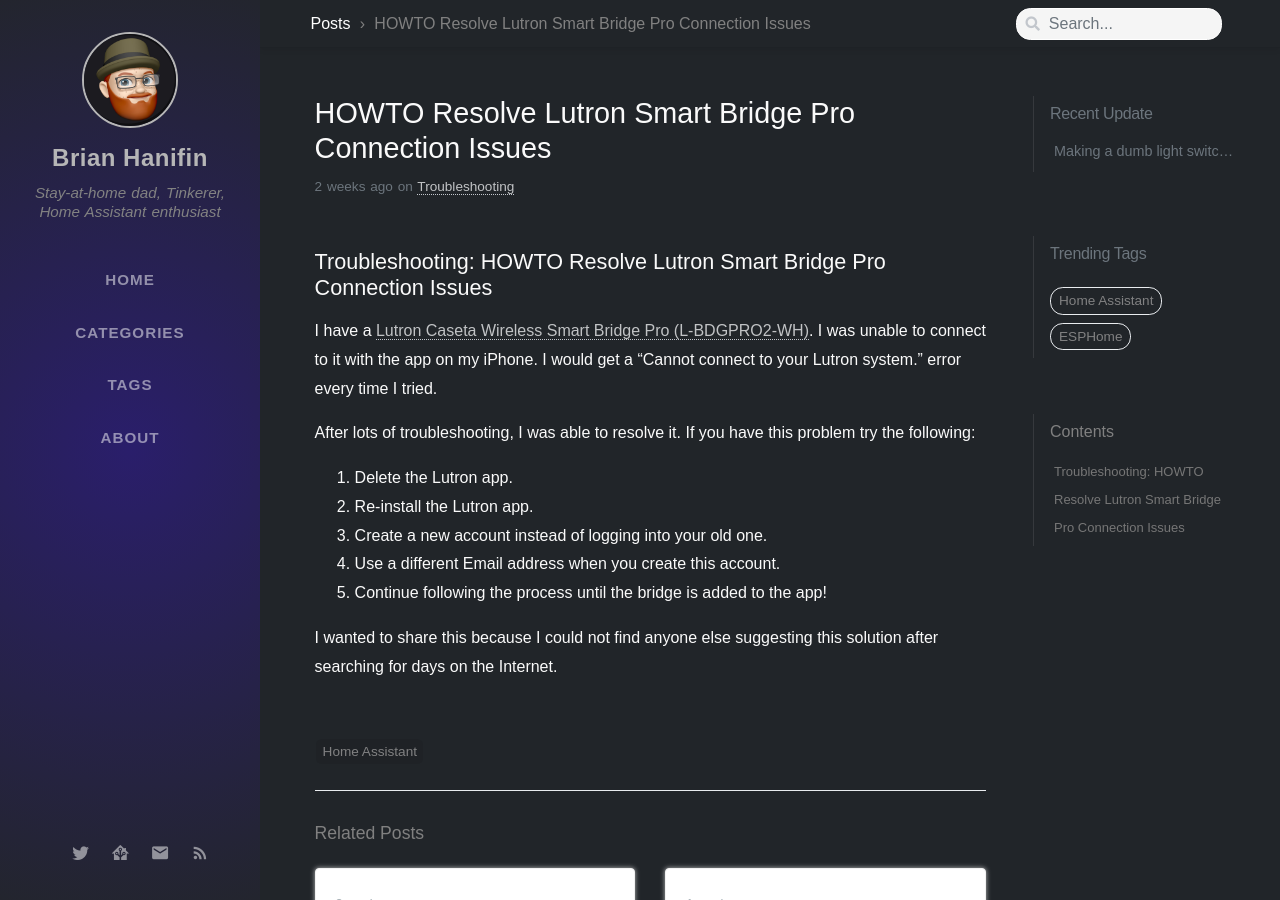
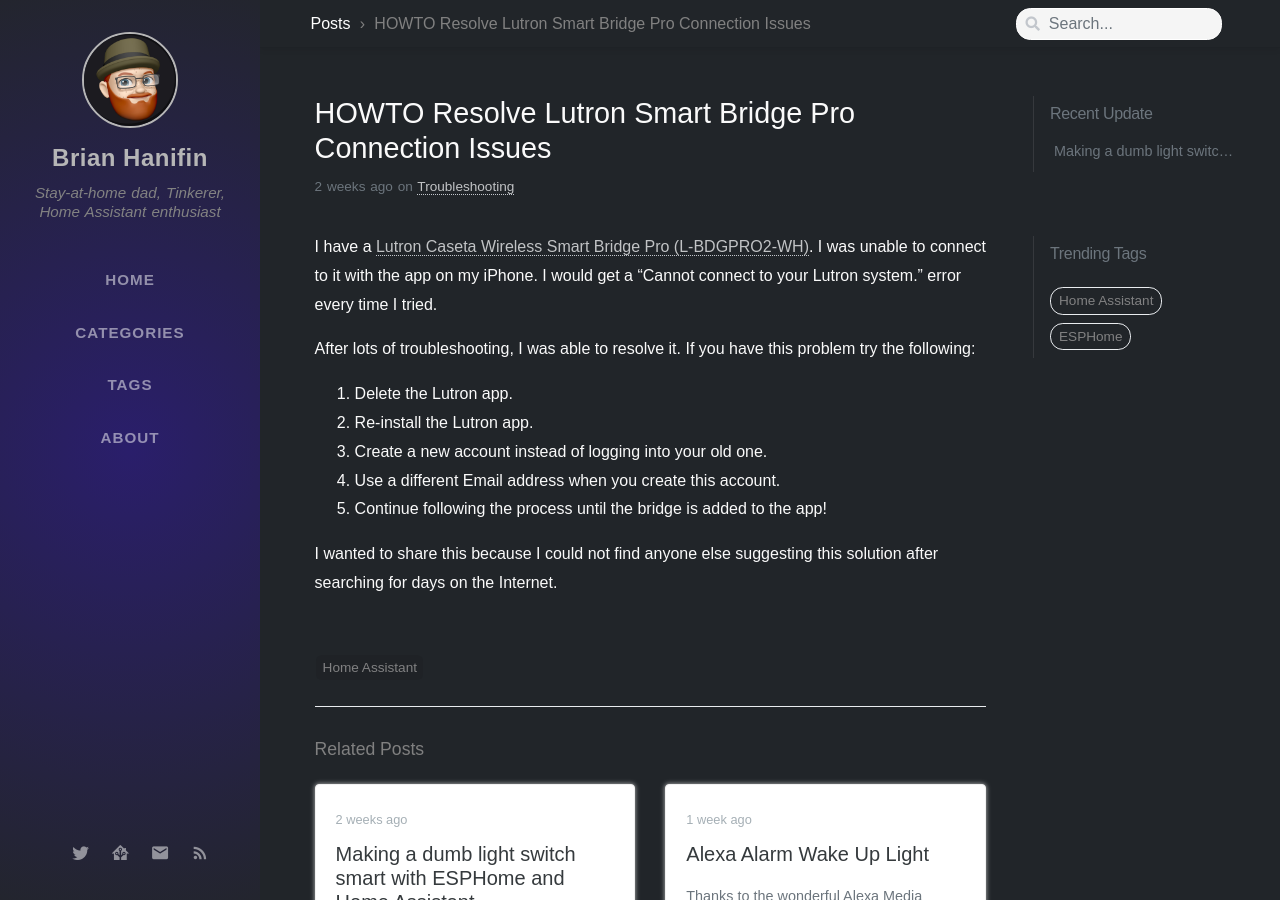
Before and after one commit to brianhanifin/brianhanifin.com, a Jekyll site: the page built from _posts/2019-12-12-howto-resolve-lutron-smart-bridge-pro-connection-issues.md, in a window 1280 px wide and 900 px high. Built offline with Jekyll 4.4.1, drawn with Linux system fonts in a browser that asks for light colours; nearby versions of some CDN libraries; some web fonts are replaced; comment, search, counter and statistics services are not loaded.

Commit message:
removed unnecessary title header

```diff
--- a/_posts/2019-12-12-howto-resolve-lutron-smart-bridge-pro-connection-issues.md
+++ b/_posts/2019-12-12-howto-resolve-lutron-smart-bridge-pro-connection-issues.md
@@ -6,8 +6,6 @@
 seo:
   date_modified: 2019-12-12 08:00:00 -0800
 ---
-
-## Troubleshooting: HOWTO Resolve Lutron Smart Bridge Pro Connection Issues
 
 I have a [Lutron Caseta Wireless Smart Bridge Pro (L-BDGPRO2-WH)][pro-bridge]. I was unable to connect to it with the app on my iPhone. I would get a “Cannot connect to your Lutron system.” error every time I tried.
 
```
